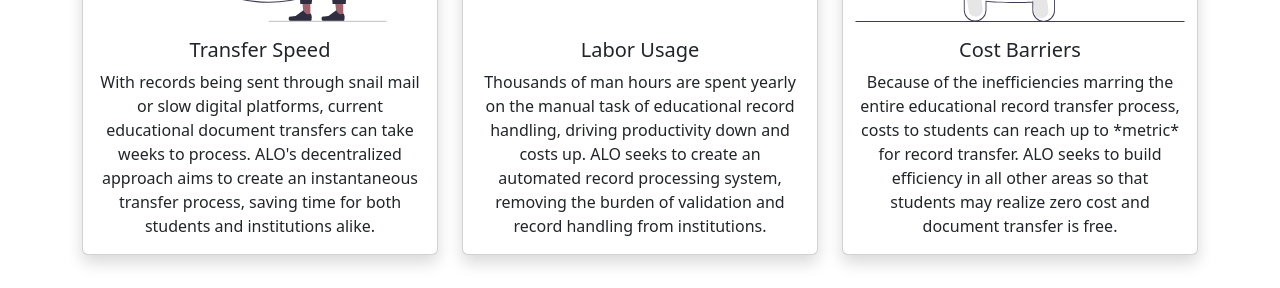
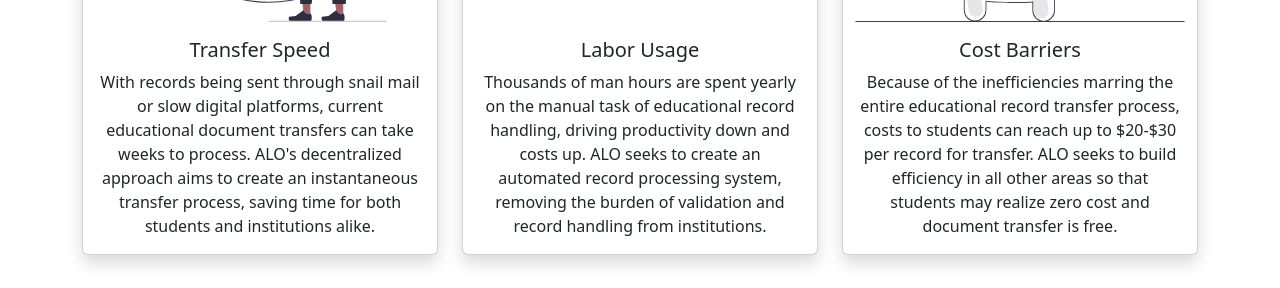
Before and after one commit to AshMurali77/mern-auth, a React (Create React App) app in the folder frontend/: page /vision in a window 1280 px wide. Shown: the part 925-1213 px from the top of the page. Built offline with nearby package versions, Linux system fonts and the light colour scheme.

Commit message:
Minor wording changes

```diff
--- a/frontend/src/pages/Vision.js
+++ b/frontend/src/pages/Vision.js
@@ -91,9 +91,9 @@
                   <Card.Text>
                     Because of the inefficiencies marring the entire educational
                     record transfer process, costs to students can reach up to
-                    *metric* for record transfer. ALO seeks to build efficiency
-                    in all other areas so that students may realize zero cost
-                    and document transfer is free.
+                    $20-$30 per record for transfer. ALO seeks to build
+                    efficiency in all other areas so that students may realize
+                    zero cost and document transfer is free.
                   </Card.Text>
                 </Card.Body>
               </Card>
```
